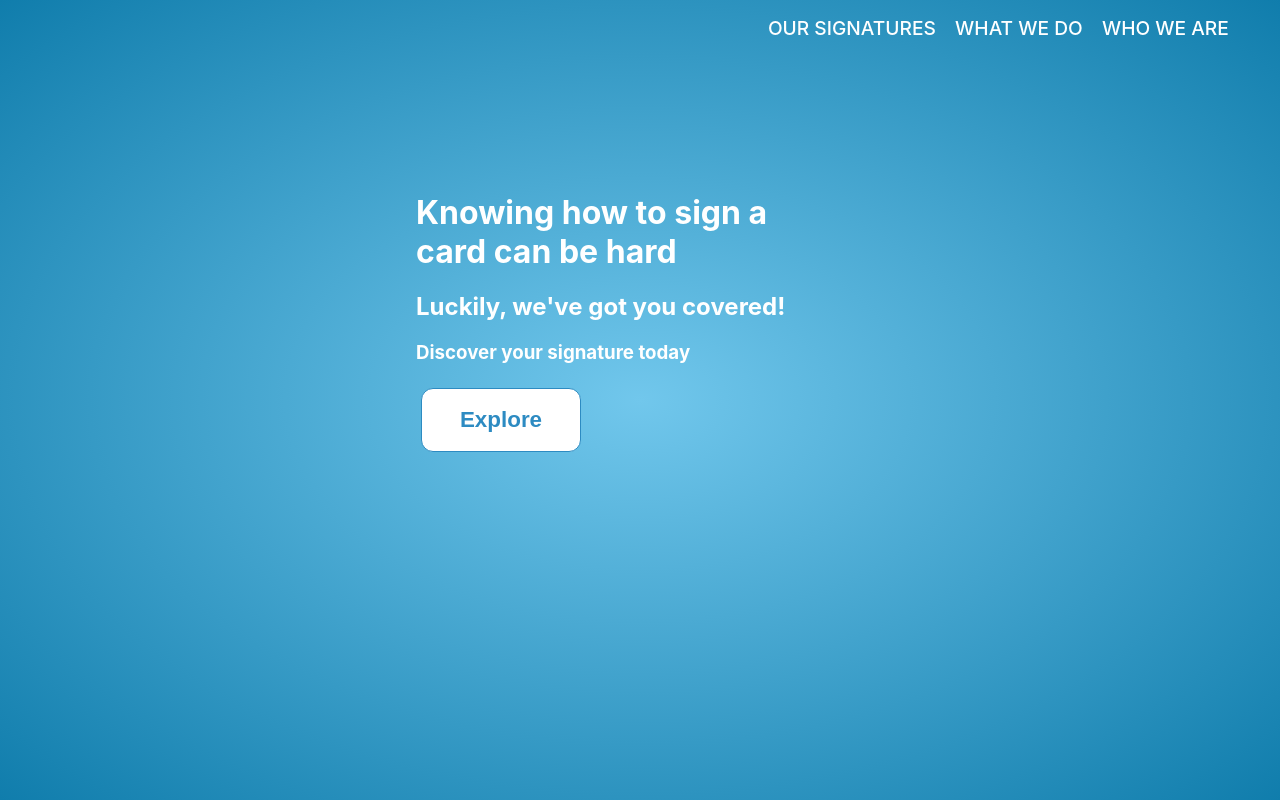
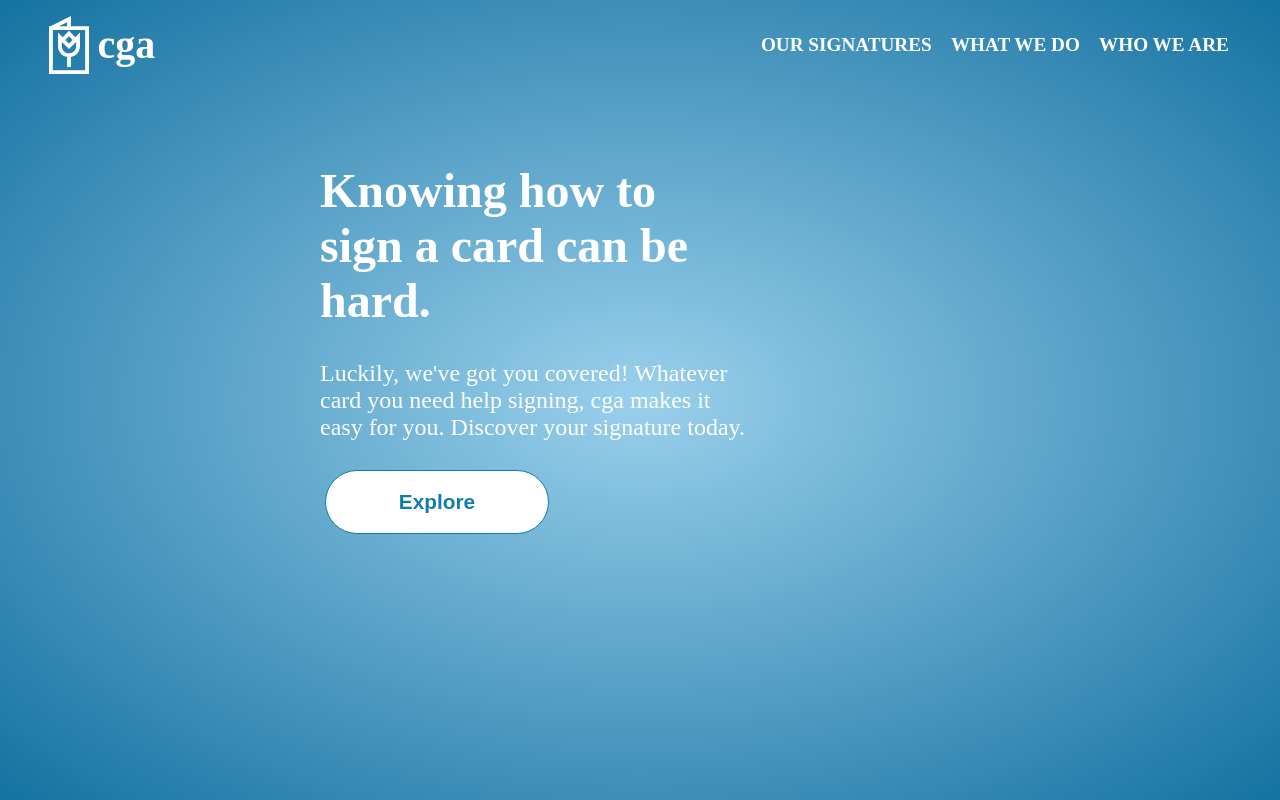
Before and after one commit to btambo/cga, a React (Create React App) app: page / in a window 1280 px wide. Built offline with nearby package versions, Linux system fonts and the light colour scheme.

Commit message:
Continue updating homepage

```diff
--- a/src/App.css
+++ b/src/App.css
@@ -1,6 +1,7 @@
 body {
     height: 100vh;
     margin: 0;
-    background: radial-gradient(#71c7ec, 	#107dac);
+    background: radial-gradient(#9AD0EC,#1572A1);
     background-repeat: no-repeat;
+    font-family: 'DM Serif Display'
 }
--- a/src/components/HamburgerIcon.css
+++ b/src/components/HamburgerIcon.css
@@ -56,6 +56,7 @@
 
     #nav-icon1.open span:nth-child(1) {
         top: 18px;
+        background: #9AD0EC;
         -webkit-transform: rotate(135deg);
         -moz-transform: rotate(135deg);
         -o-transform: rotate(135deg);
@@ -69,6 +70,7 @@
 
     #nav-icon1.open span:nth-child(3) {
         top: 18px;
+        background: #9AD0EC;
         -webkit-transform: rotate(-135deg);
         -moz-transform: rotate(-135deg);
         -o-transform: rotate(-135deg);
--- a/src/components/Navbar.css
+++ b/src/components/Navbar.css
@@ -1,13 +1,15 @@
 nav {
+    display: grid;
+    width: 100%;
+    grid-template-columns: .35fr 1fr;
     position: fixed;
     top: 0;
-    width: 100%;
 }
 
 #navbar-container {
+    grid-column: 2;
     color: white;
     list-style-type: none;
-    height: 100%;
     display: flex;
     justify-content: right;
     align-items: center;
@@ -16,13 +18,35 @@ nav {
     top: 0;
 }
 
+#logo-container {
+    grid-column: 1;
+    color: white;
+    list-style-type: none;
+    display: flex;
+    justify-content: left;
+    align-items: center;
+    position: relative;
+    top: 0;
+}
+
+.logo {
+    font-size: 2.5rem;
+    font-weight: 550;
+    position: relative;
+    justify-content: left;
+}
+
+img.logo {
+    height: 3.6rem;
+    width: 3.6rem;
+}
+
 .navbar-element {
     margin-right: 1.2rem;
     font-size: 1.2rem;
     font-weight: 550;
     text-transform: uppercase;
     cursor: pointer;
-
     background-image: linear-gradient(180deg, transparent 90%, white 0);
     background-repeat: no-repeat;
     background-size: 0 100%;
@@ -36,7 +60,12 @@ nav {
 
 @media screen and (max-width: 700px){
 
+    #logo-container {
+        display: none;
+    }
+
     #navbar-container {
+        grid-column: 1 / span 2;
         display: flex;
         flex-direction: column;
         justify-content: center;
@@ -47,8 +76,8 @@ nav {
         position: absolute;
         top: -1rem;
         left: 0;
-        color: #107dac;
-        background-color: rgba(255, 255, 255, 0.9);
+        color: white;
+        background-color: #107dac;
         transform: translateX(-100%);
         transition: .3s ease-in-out;
     }
@@ -60,7 +89,7 @@ nav {
 
     .navbar-element {
         width: 100%;
-        border-top: .1rem solid #71c7ec;
+        border-top: .1rem solid #9AD0EC;
         text-align: center;
         margin-right: 2rem;
         padding: 1rem 1rem;
--- a/src/components/Navbar.js
+++ b/src/components/Navbar.js
@@ -1,6 +1,7 @@
 import { useState } from 'react';
 import HamburgerIcon from './HamburgerIcon';
 import './Navbar.css';
+import Logo from './Logo.svg';
 
 const NavBar = () => {
 
@@ -17,8 +18,11 @@ const NavBar = () => {
     }
 
     return (
-        <nav>
-
+        <nav >
+            <ul id='logo-container'>
+                <img src={Logo} alt='card' className='logo' />
+                <li className='logo'>cga</li>
+            </ul>
             <ul id='navbar-container'>
                 <li className='navbar-element'>Our Signatures</li>
                 <li className='navbar-element'>What we do</li>
--- a/src/pages/Homepage.css
+++ b/src/pages/Homepage.css
@@ -2,12 +2,13 @@
     display: grid;
     width: 100vw;
     height: 100vh;
-    grid-template-columns: 1fr 1fr 1fr 1fr;
+    grid-template-columns: .5fr 1fr 1fr .5fr;
     grid-template-rows: 1fr 1fr 1fr 1fr;
 }
 
 #slogan-container {
     color: white;
+    font-size: 1.5rem;
     margin-left: 10%;
     width: 40%;
     grid-column: 2 / span 3;
@@ -16,23 +17,19 @@
 
 #explore-button {
     background-color: white;
-    color: rgb(45, 139, 194);
+    color: #107dac;
     text-align: center;
-    font-size: 1.4rem;
+    font-size: 1.3rem;
     font-weight: 600;
     height: 4rem;
-    width: 10rem;
-    border:1px solid rgb(45, 139, 194);
-    border-radius: 12px;
+    width: 14rem;
+    border:1px solid #107dac;
+    border-radius: 40px;
     margin: 5px 5px;
-    transition: all 0.4s;
-    transition-timing-function:cubic-bezier(0.5, 3, 0, 1);
+    transition: all ease-in-out 0.3s;
   }
 
   #explore-button:hover {
-      transform: scale(1.1,1.1);
+      transform: translateY(-5px);
+      filter: drop-shadow( 0px 3px 2px #107dac81);
   }
-
-  #explore-button:active {
-    color: rgb(18, 91, 133);
-  }
--- a/src/pages/Homepage.js
+++ b/src/pages/Homepage.js
@@ -5,9 +5,12 @@ const Homepage = () => {
     return (
         <div id='homepage-grid-container'>
             <div id='slogan-container'>
-                <h1>Knowing how to sign a card can be hard</h1>
-                <h2>Luckily, we've got you covered!</h2>
-                <h3>Discover your signature today</h3>
+                <h1>Knowing how to sign a card can be hard.</h1>
+                <p>Luckily, we've got you covered!
+                    Whatever card you need help signing,
+                    cga makes it easy for you. Discover your
+                    signature today.
+                </p>
                 <button id='explore-button'>Explore</button>
             </div>
         </div>
```
Also changed, not shown: src/components/Logo.svg (added).
